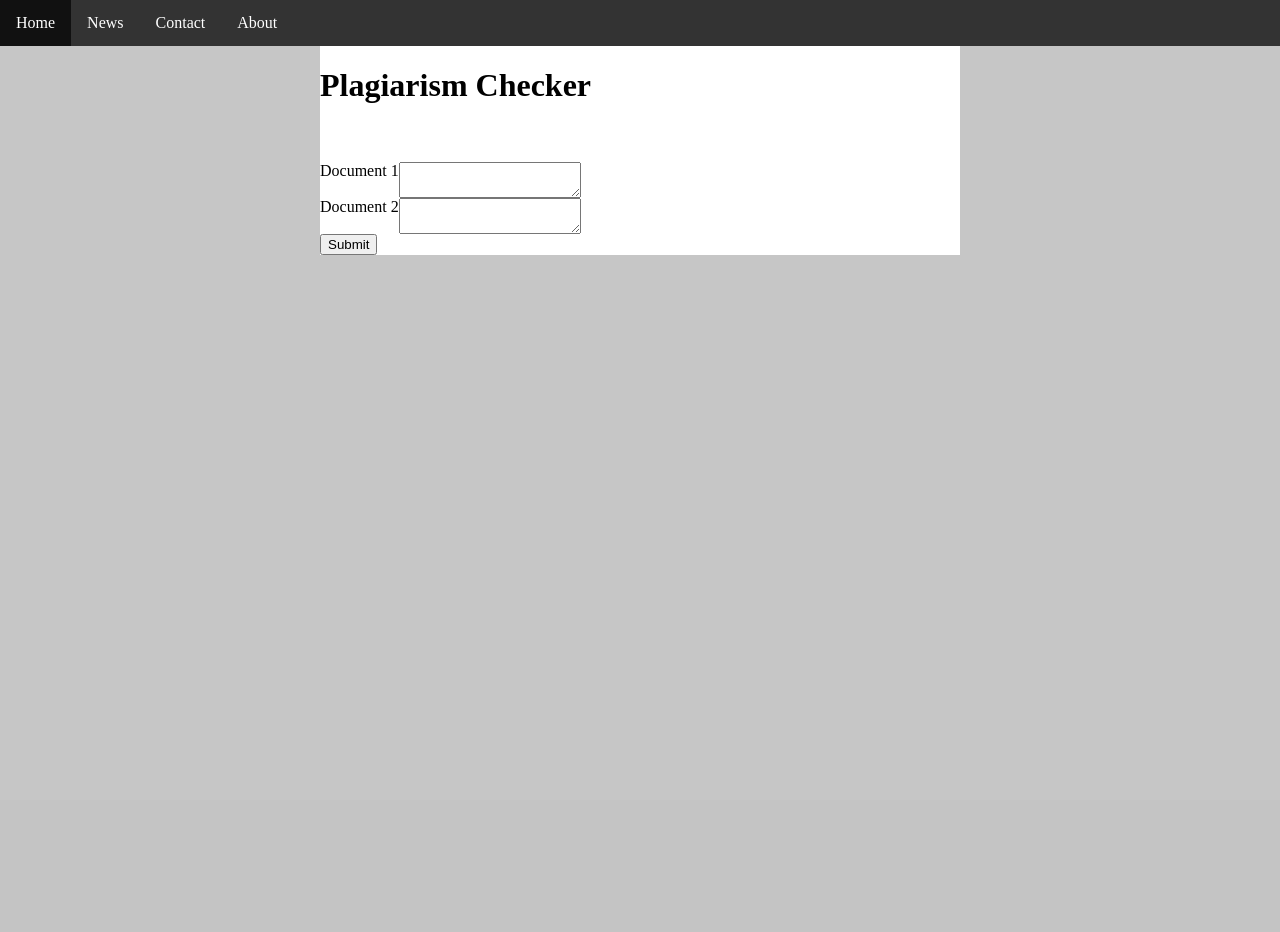
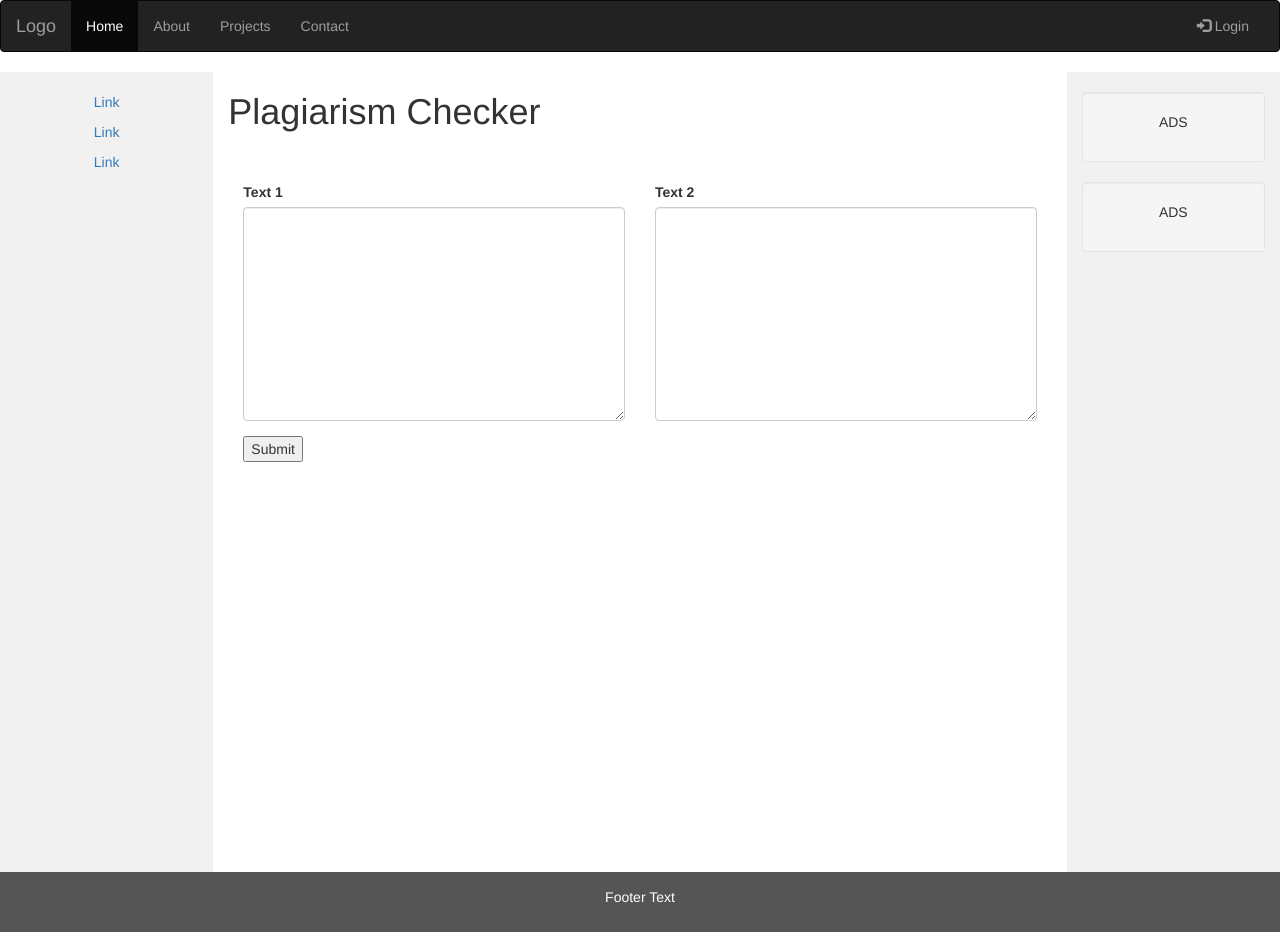
Before and after one commit to laras310/NLP, a Flask app: page / in a window 1280 px wide. Before the commit the page ends 255 px from the top, so only its background shows below. Run offline with Flask 2, Linux system fonts and the light colour scheme; some libraries are stand-ins or nearby versions.

Commit message:
bootstrap

```diff
--- a/static/css/template.css
+++ b/static/css/template.css
@@ -1,50 +1,36 @@
-body{
-    margin: 0;
-    background-color:rgb(198, 198, 198);
-}
-ul {
-    list-style-type: none;
-    margin: 0;
-    padding: 0;
-    overflow: hidden;
-    background-color: #333;
-}
+/* Remove the navbar's default margin-bottom and rounded borders */
+.navbar {
+    margin-bottom: 0;
+    border-radius: 0;
+  }
 
-li {
-float: left;
-}
+  /* Set height of the grid so .sidenav can be 100% (adjust as needed) */
+  .row.content {height: 100vh}
 
-li a {
-display: block;
-color: white;
-text-align: center;
-padding: 14px 16px;
-text-decoration: none;
-}
+  /* Set gray background color and 100% height */
+  .sidenav {
+    padding-top: 20px;
+    background-color: #f1f1f1;
+    height: 100%;
+  }
 
-li a:hover {
-background-color: #111;
-}
+  /* Set black background color, white text and some padding */
+  footer {
+    background-color: #555;
+    color: white;
+    padding: 15px;
+  }
 
-.flexbox {
-    display: flex;
-    align-items: center;
-    justify-content: center;
-}
+  /* On small screens, set height to 'auto' for sidenav and grid */
+  @media screen and (max-width: 767px) {
+    .sidenav {
+      height: auto;
+      padding: 15px;
+    }
+    .row.content {height:auto;}
+  }
 
-.box{
-    background-color:rgb(255, 255, 255);
-    width: 50%;
+  .form-control.textarea{
+    min-width: 100%;
     height: 100%;
-
-}
-
-.flex-col{
-    display: flex;
-    flex-direction: column;
-}
-
-.flex-row{
-    display: flex;
-    flex-direction: row;
-}
+  }
--- a/templates/base.html
+++ b/templates/base.html
@@ -5,27 +5,69 @@
     <meta http-equiv="X-UA-Compatible" content="IE=edge">
     <meta name="viewport" content="width=device-width, initial-scale=1.0">
     <link rel="stylesheet" type="text/css" href={{url_for('static', filename='/css/template.css')}}>
+    <link rel="stylesheet" href="https://maxcdn.bootstrapcdn.com/bootstrap/3.4.1/css/bootstrap.min.css">
+    <script src="https://ajax.googleapis.com/ajax/libs/jquery/3.6.1/jquery.min.js"></script>
+    <script src="https://maxcdn.bootstrapcdn.com/bootstrap/3.4.1/js/bootstrap.min.js"></script>
     <title>Home</title>
 </head>
 <body>
-    <header>
-        <nav>
-            <ul>
-                <li><a class="active" href="#home">Home</a></li>
-                <li><a href="#news">News</a></li>
-                <li><a href="#contact">Contact</a></li>
-                <li><a href="#about">About</a></li>
-              </ul>
-        </nav>
-    </header>
-    <main>
-        {% block content %}
 
-        {% endblock %}
-    </main>
-    <footer>
+    <nav class="navbar navbar-inverse">
+        <div class="container-fluid">
+          <div class="navbar-header">
+            <button type="button" class="navbar-toggle" data-toggle="collapse" data-target="#myNavbar">
+              <span class="icon-bar"></span>
+              <span class="icon-bar"></span>
+              <span class="icon-bar"></span>
+            </button>
+            <a class="navbar-brand" href="#">Logo</a>
+          </div>
+          <div class="collapse navbar-collapse" id="myNavbar">
+            <ul class="nav navbar-nav">
+              <li class="active"><a href="#">Home</a></li>
+              <li><a href="#">About</a></li>
+              <li><a href="#">Projects</a></li>
+              <li><a href="#">Contact</a></li>
+            </ul>
+            <ul class="nav navbar-nav navbar-right">
+              <li><a href="#"><span class="glyphicon glyphicon-log-in"></span> Login</a></li>
+            </ul>
+          </div>
+        </div>
+      </nav>
 
-    </footer>
+      <div class="container-fluid text-center">
+        <div class="row content">
+          <div class="col-sm-2 sidenav">
+            <p><a href="#">Link</a></p>
+            <p><a href="#">Link</a></p>
+            <p><a href="#">Link</a></p>
+          </div>
+          {% block content %}
+          <!-- <div class="col-sm-8 text-left">
+
+            <h1>Welcome</h1>
+            <p>Lorem ipsum dolor sit amet, consectetur adipiscing elit, sed do eiusmod tempor incididunt ut labore et dolore magna aliqua. Ut enim ad minim veniam, quis nostrud exercitation ullamco laboris nisi ut aliquip ex ea commodo consequat. Excepteur sint occaecat cupidatat non proident, sunt in culpa qui officia deserunt mollit anim id est laborum consectetur adipiscing elit, sed do eiusmod tempor incididunt ut labore et dolore magna aliqua. Ut enim ad minim veniam, quis nostrud exercitation ullamco laboris nisi ut aliquip ex ea commodo consequat.</p>
+            <hr>
+            <h3>Test</h3>
+            <p>Lorem ipsum...</p>
+
+          </div> -->
+          {% endblock %}
+          <div class="col-sm-2 sidenav">
+            <div class="well">
+              <p>ADS</p>
+            </div>
+            <div class="well">
+              <p>ADS</p>
+            </div>
+          </div>
+        </div>
+      </div>
+
+      <footer class="container-fluid text-center">
+        <p>Footer Text</p>
+      </footer>
 
 </body>
 </html>
--- a/templates/home.html
+++ b/templates/home.html
@@ -10,30 +10,43 @@
 <body>
 
     {% block content %}
-    <div class="flexbox">
-        <div class="box">
-            <h1>Plagiarism Checker</h1>
-            <br>
-            <br>
-            <div class="flex-col">
-                <form action="/home" method="POST">
-                    <div  class="flex-row">
-                        <label>Document 1</label>
-                        <textarea name="document_1"></textarea>
+    <div class="col-sm-8 text-left">
+        <h1>Plagiarism Checker</h1>
+        <br><br>
+        <div class="container-fluid">
+            <form action="/home" method="POST">
+                <div class="row" row="3">
+
+                    <div class="col-sm-6 form-group">
+                        <label>Text 1</label>
+                        <textarea name="document_1" class="form-control" rows="10"></textarea>
                     </div>
-                    <div class="flex-row">
-                        <label>Document 2</label>
-                        <textarea name="document_2"></textarea>
+                    <div class="col-sm-6 form-group">
+                        <label>Text 2</label>
+                        <textarea name="document_2" class="form-control" rows="10"></textarea>
                     </div>
-                    <d>
-                        <input type="submit"/>
-                    </div>
-
-                </form>
-            </div>
-
+                </div>
+                <input type="submit" class="text-center mx-auto"/>
+            </form>
         </div>
     </div>
+    <!-- <h1>Plagiarism Checker</h1>
+    <br><br>
+    <div class="container-fluid">
+        <div class="row" row="3">
+            <form action="/home" method="POST">
+                <div class="col-sm-5">
+                    <textarea name="document_1" class="form-control" rows="10"></textarea>
+                </div>
+                <div class="col-sm-2">
+                        <input type="submit" class="text-center mx-auto d-block"/>
+                </div>
+                <div class="col-sm-5">
+                    <textarea name="document_2" class="form-control" rows="10"></textarea>
+                </div>
+            </form>
+        </div>
+    </div> -->
     {% endblock %}
 
 </body>
```
